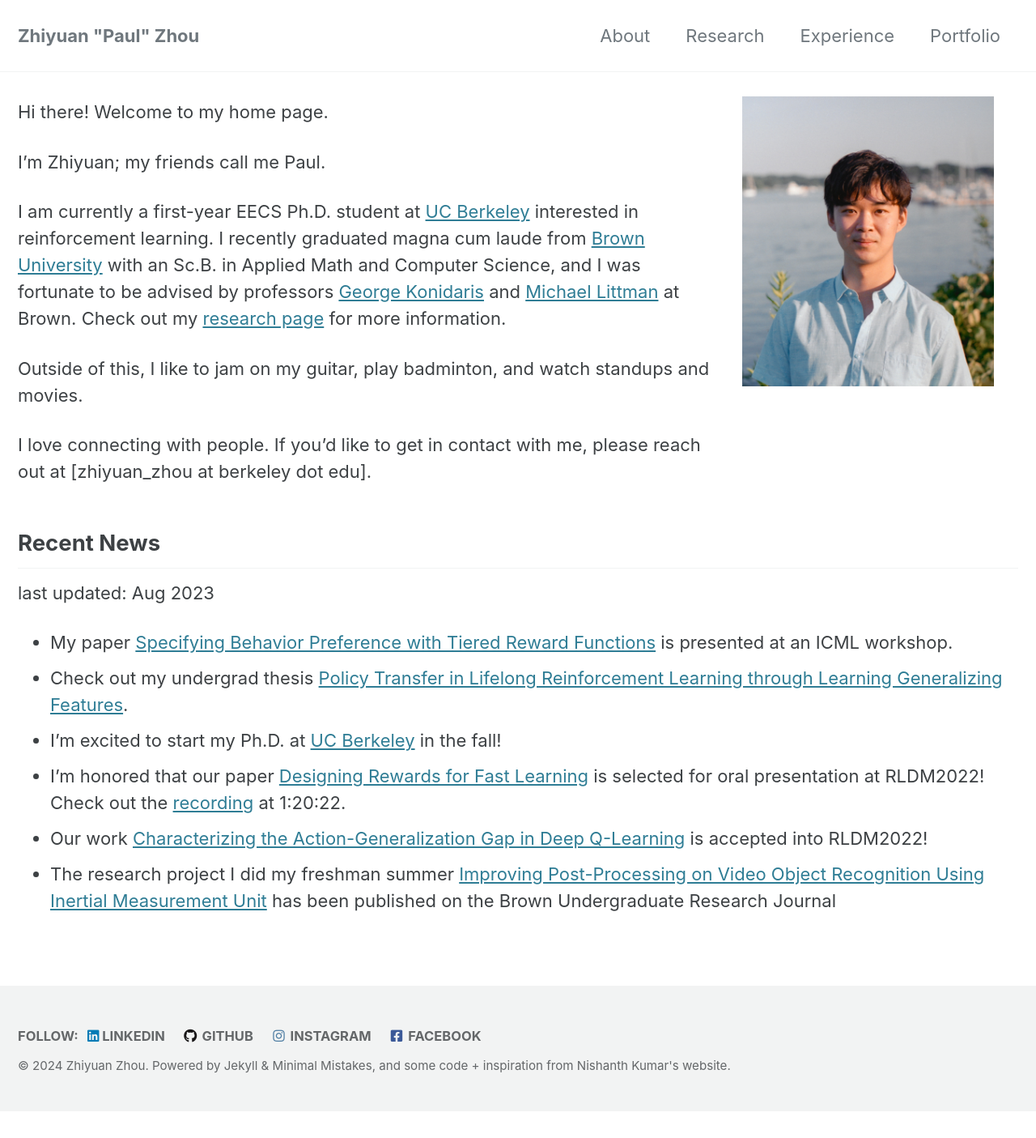
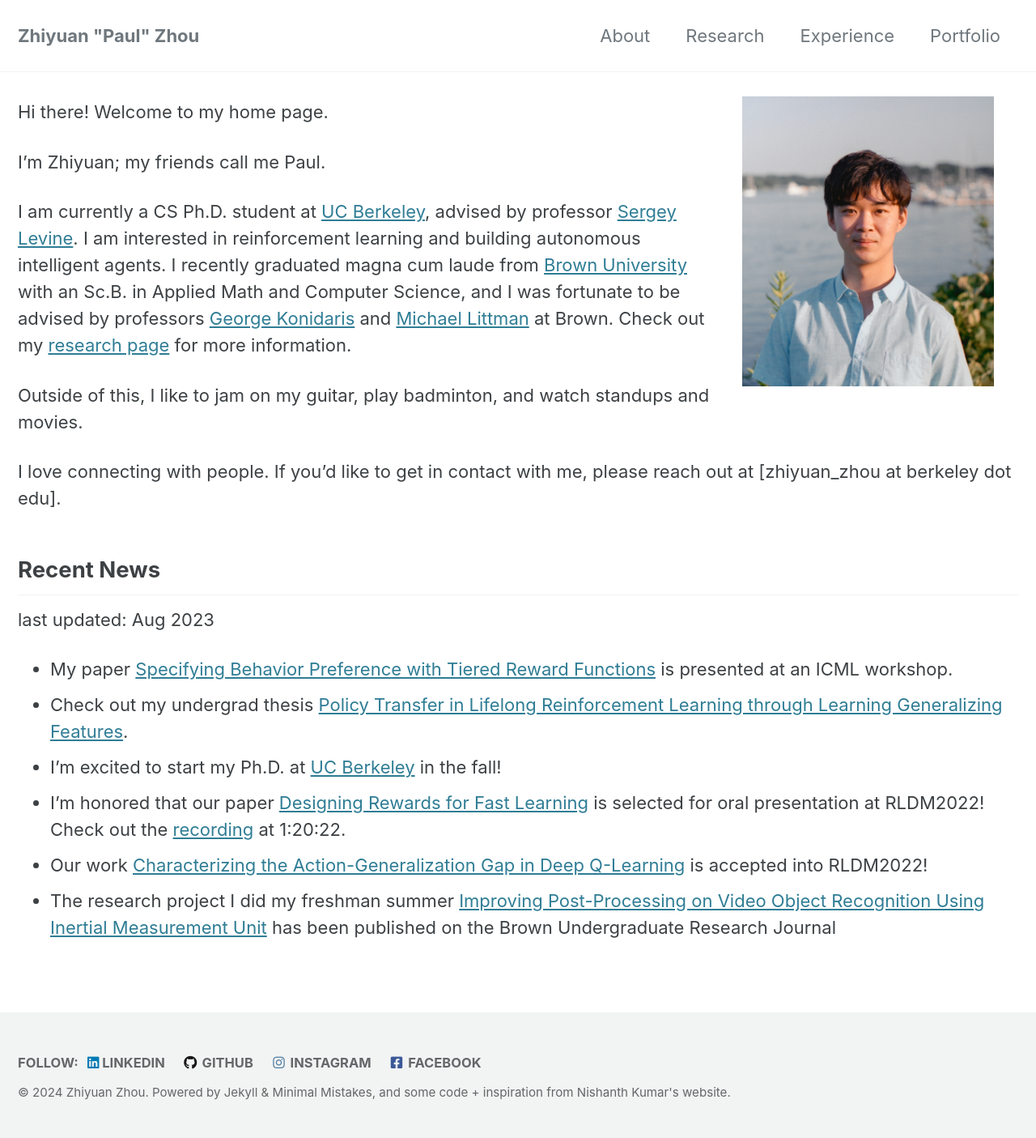
Before and after one commit to zhouzypaul/zhouzypaul.github.io, a Jekyll site: the page built from index.md, in a window 1280 px wide. Shown: the whole page at 81% size. Built offline with Jekyll 4.4.1, drawn with Linux system fonts in a browser that asks for light colours; cached includes are drawn as plain includes; before the commit the page ends 1372 px from its top, so only the background shows below that.

Commit message:
update sergey

```diff
--- a/index.md
+++ b/index.md
@@ -12,7 +12,7 @@ Hi there! Welcome to my home page.
 
 I'm Zhiyuan; my friends call me Paul.
 
-I am currently a first-year EECS Ph.D. student at [UC Berkeley](https://www.berkeley.edu) interested in reinforcement learning.
+I am currently a CS Ph.D. student at [UC Berkeley](https://www.berkeley.edu), advised by professor [Sergey Levine](https://people.eecs.berkeley.edu/~svlevine/). I am interested in reinforcement learning and building autonomous intelligent agents.
 I recently graduated magna cum laude from [Brown University](https://www.brown.edu) with an Sc.B. in Applied Math and Computer Science, and I was fortunate to be advised by professors [George Konidaris](https://cs.brown.edu/people/gdk/) and [Michael Littman](https://www.littmania.com) at Brown. Check out my [research page](/research/) for more information.
 
 Outside of this, I like to jam on my guitar, play badminton, and watch standups and movies.
```
Also changed, not shown: _pages/research.md (+2 -1 lines).
